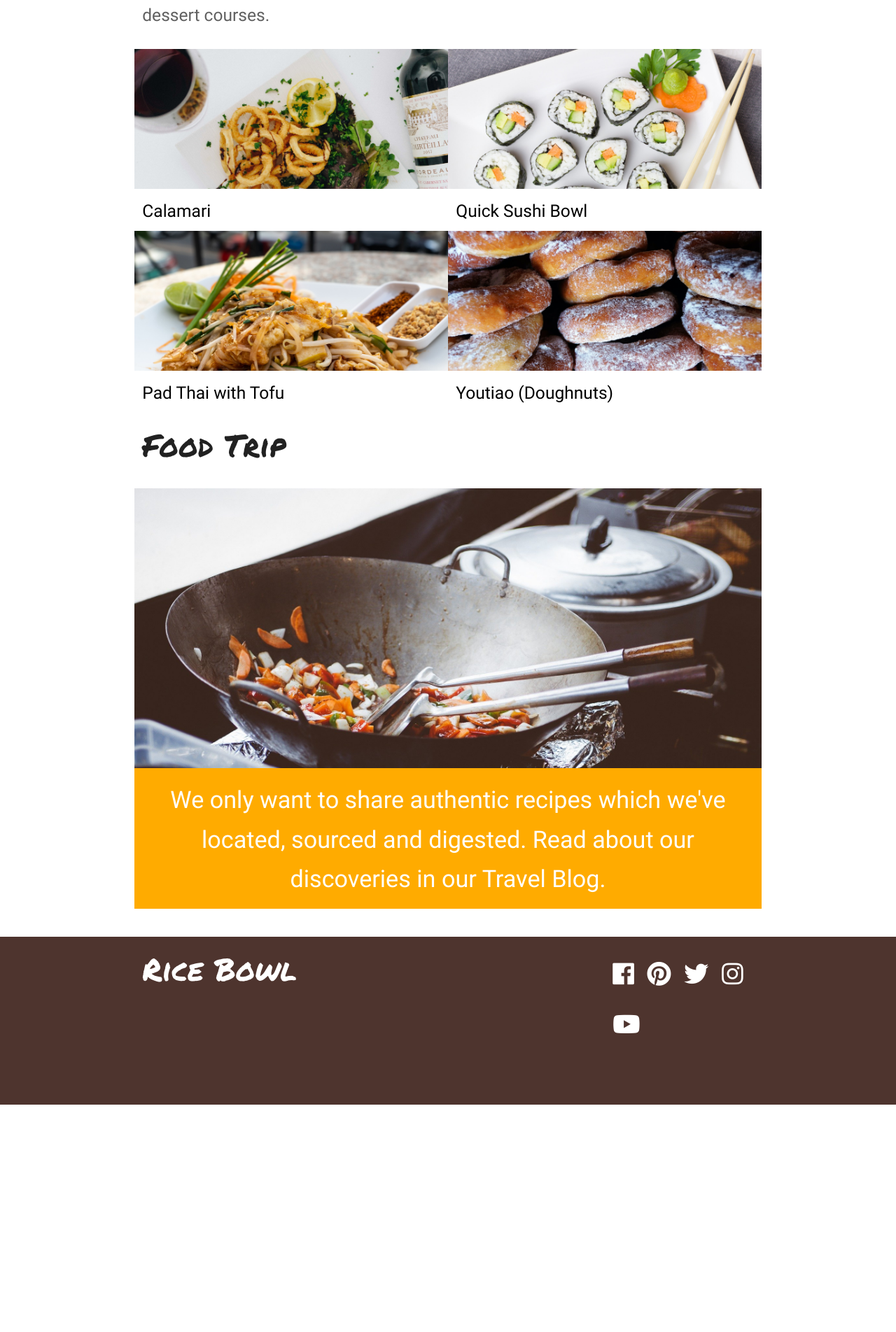
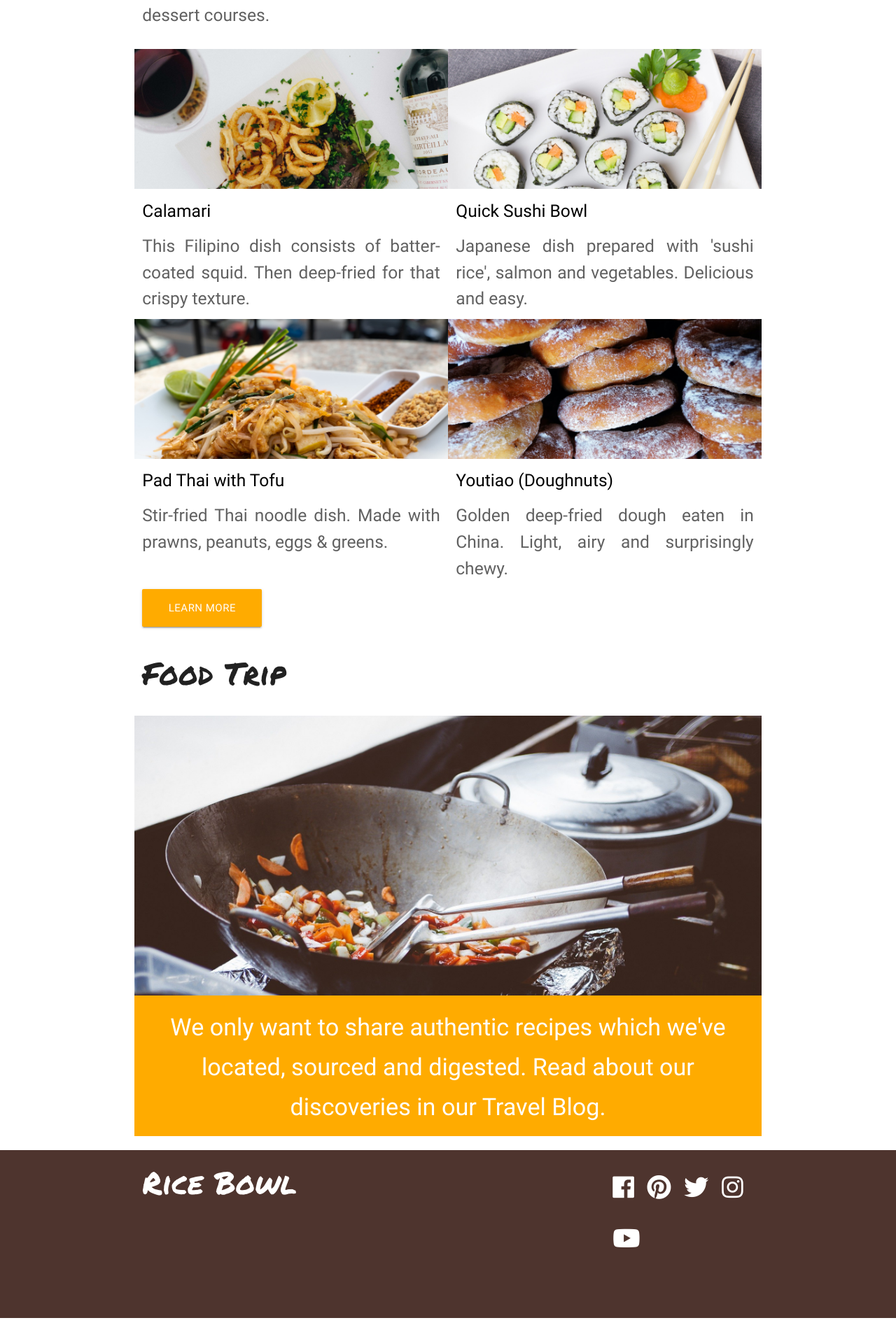
Before and after one commit to Code-Institute-Submissions/ricebowl-milestone3project, a Flask app: page / in a window 1280 px wide. Shown: the part 1855-3759 px from the top of the page at 70% size. Before the commit the page ends 3434 px from the top, so only its background shows below. Run offline with Flask 2, Linux system fonts and the light colour scheme; some libraries are stand-ins or nearby versions.

Commit message:
In homepage changed tagline, added text desciption to spotlight and learn more button. Made all buttons large

```diff
--- a/static/css/style.css
+++ b/static/css/style.css
@@ -26,13 +26,12 @@ h2, h3 {
     font-size: 72px;
 }
 
-i {
-    text-align: center;
-}
+/*-------------------------------------------Button */
 
 .btn {
     margin-bottom: 10px;
     margin-right: 10px;
+    margin-top: 10px;
 }
 
 /*-------------------------------------------Home Page */
--- a/templates/addcuisine.html
+++ b/templates/addcuisine.html
@@ -20,7 +20,7 @@
             </div>
         </div>
         <div class="row">
-            <button class="btn waves-effect waves-light amber accent-4" type="submit" name="action">Add Cuisine
+            <button class="btn-large waves-effect waves-light amber accent-4" type="submit" name="action">Add Cuisine
                 <i class="material-icons right">add</i>
             </button>
         </div>
--- a/templates/addrecipe.html
+++ b/templates/addrecipe.html
@@ -114,7 +114,7 @@
                 </div>
             </div>
             <div class="row">
-                <button class="btn waves-effect waves-light amber accent-4" type="submit" name="action">Add Recipe
+                <button class="btn-large waves-effect waves-light amber accent-4" type="submit" name="action">Add Recipe
                     <i class="material-icons right">history_edu</i>
                 </button>
             </div>
--- a/templates/cuisines.html
+++ b/templates/cuisines.html
@@ -12,7 +12,7 @@
     <div>
         <div class="row">
             <div class="row">
-                <a href="{{ url_for('add_cuisine')}}" class="waves-effect waves-light btn amber accent-4"><i class="material-icons right">outlined_flag</i>Add a New Cuisine</a>
+                <a href="{{ url_for('add_cuisine')}}" class="waves-effect waves-light btn-large amber accent-4"><i class="material-icons right">outlined_flag</i>Add a New Cuisine</a>
             </div>
             <ul class="collapsible">
                 {% for cuisine in cuisines %}
--- a/templates/homepage.html
+++ b/templates/homepage.html
@@ -37,25 +37,29 @@
     </div>
 
     <div class="row">
-        <div class="col s6 spotlight-one-image">
-        </div>
-        <div class="col s6 spotlight-two-image">
-        </div>
+        <div class="col s6 spotlight-one-image"></div>
+        <div class="col s6 spotlight-two-image"></div>
         <div class="col s6">
             <h5 class="recipe-title">Calamari</h5>
+            <h5>This Filipino dish consists of batter-coated squid. Then deep-fried for that crispy texture.</h5>
         </div>
         <div class="col s6">
             <h5 class="recipe-title">Quick Sushi Bowl</h5>
+            <h5>Japanese dish prepared with 'sushi rice', salmon and vegetables. Delicious and easy.</h5>
         </div>
-        <div class="col s6 spotlight-three-image">
-        </div>
-        <div class="col s6 spotlight-four-image">
-        </div>
+        <div class="col s6 spotlight-three-image"></div>
+        <div class="col s6 spotlight-four-image"></div>
         <div class="col s6">
             <h5 class="recipe-title">Pad Thai with Tofu</h5>
+            <h5>Stir-fried Thai noodle dish. Made with prawns, peanuts, eggs & greens.</h5>
         </div>
         <div class="col s6">
             <h5 class="recipe-title">Youtiao (Doughnuts)</h5>
+            <h5>Golden deep-fried dough eaten in China. Light, airy and surprisingly chewy.</h5>
+        </div>
+        <div class="col s12">
+            <a href="{{ url_for('spotlight') }}" class="waves-effect waves-light btn-large amber accent-4"><i class="material-icons right"></i>Learn more</a>
+        </div>
     </div>
 
 
@@ -72,6 +76,5 @@
         </div>
     </div>
 </div>
-</div>
 
 {% endblock %}
--- a/templates/recipes.html
+++ b/templates/recipes.html
@@ -13,8 +13,8 @@
 
 <div class="container">
     <div class="row">
-        <a href="{{ url_for('add_recipe')}}" class="waves-effect waves-light btn amber accent-4"><i class="material-icons right">history_edu</i>Add a Recipe</a>
-        <a href="{{ url_for('get_cuisines')}}" class="waves-effect waves-light btn amber accent-4"><i class="material-icons right">outlined_flag</i>View/Add Cuisines</a>
+        <a href="{{ url_for('add_recipe')}}" class="waves-effect waves-light btn-large amber accent-4"><i class="material-icons right">history_edu</i>Add a Recipe</a>
+        <a href="{{ url_for('get_cuisines')}}" class="waves-effect waves-light btn-large amber accent-4"><i class="material-icons right">outlined_flag</i>View/Add Cuisines</a>
     </div>
     <div>
         <ul class="collapsible">
```
Lines whose indentation alone changed are shown as unchanged.
